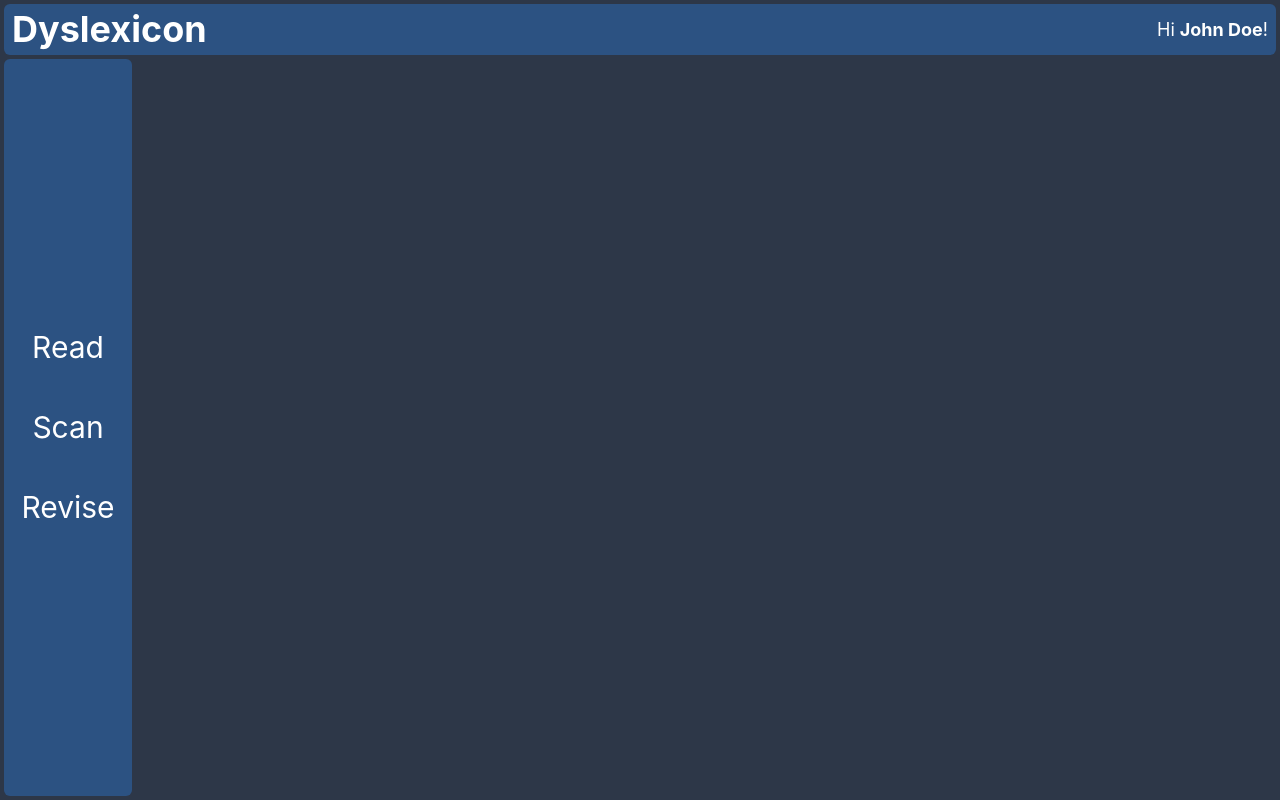
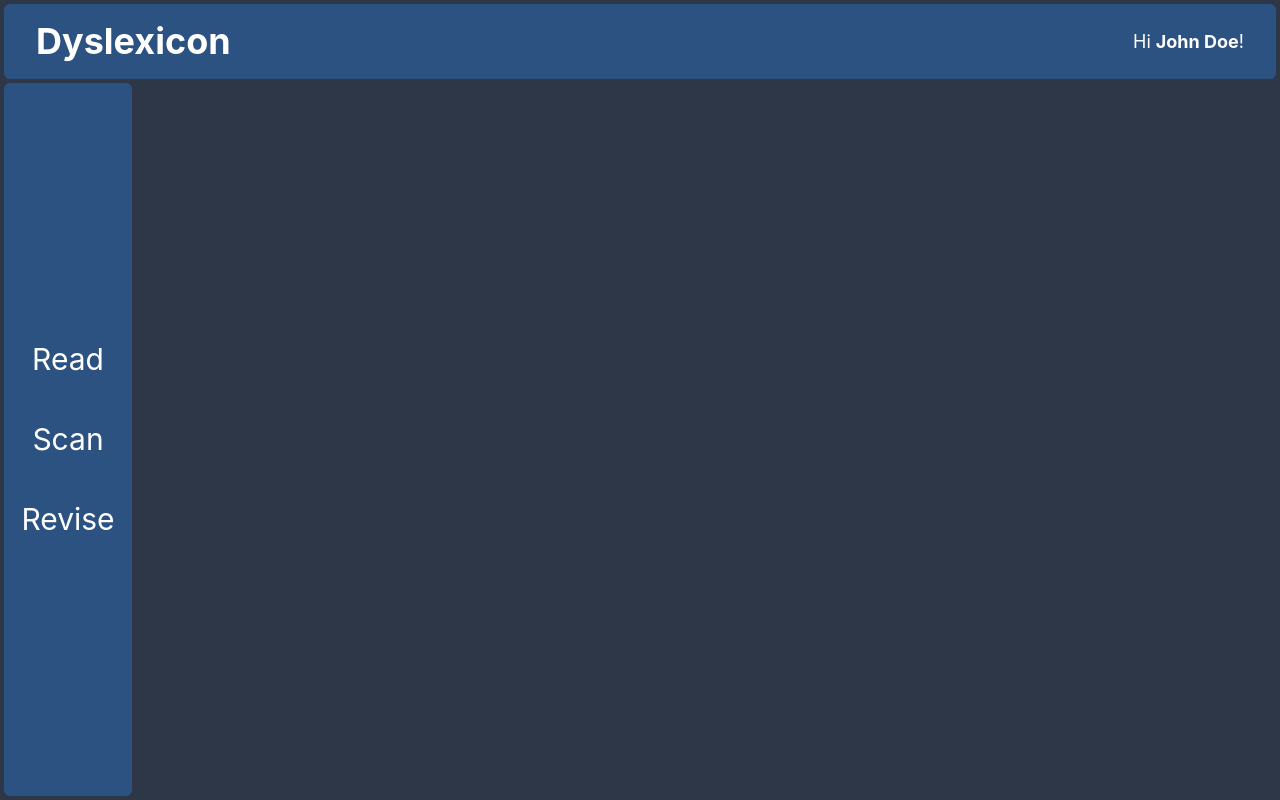
Before and after one commit to squi-ddy/dyslexicon, a React (Vite) app in the folder frontend/: page / in a window 1280 px wide. Built offline with nearby package versions, Linux system fonts and the light colour scheme.

Commit message:
fatter padding

```diff
--- a/frontend/src/HomeBase.tsx
+++ b/frontend/src/HomeBase.tsx
@@ -6,7 +6,7 @@ import NavBox from "./NavBox"
 function HomeBase() {
     return (
         <Flex direction="column" h="100%">
-            <Box borderRadius="md" bg="blue.700" maxWidth="full" m="1" p="1" px="2">
+            <Box borderRadius="md" bg="blue.700" maxWidth="full" m="1" p="4" px="8">
                 <Flex>
                     <Heading fontSize="4xl">Dyslexicon</Heading>
                     <Spacer />
```
